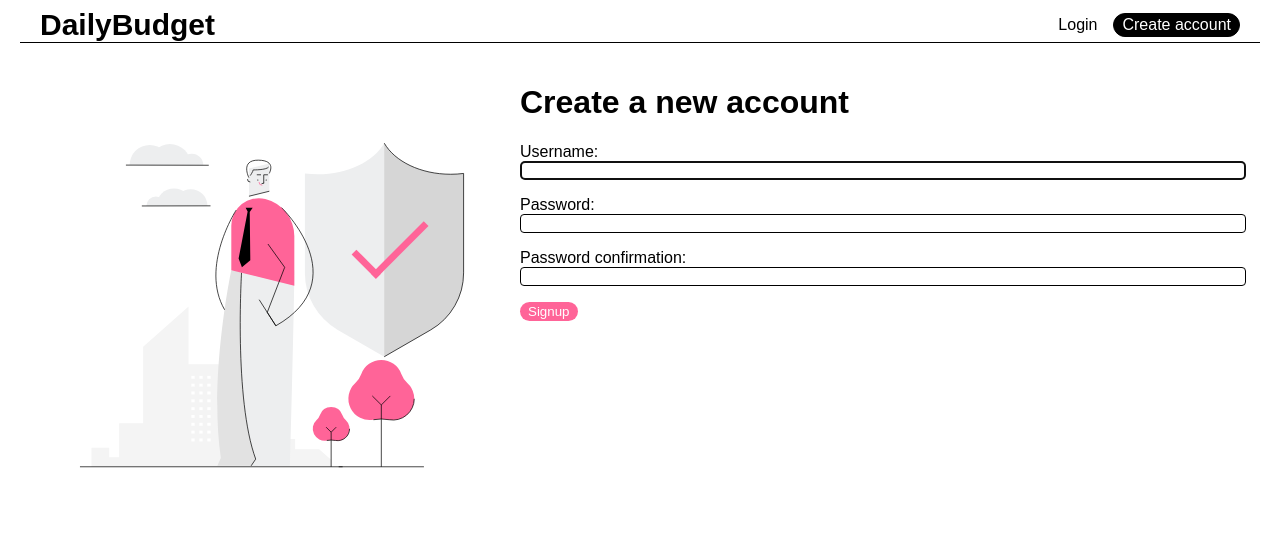
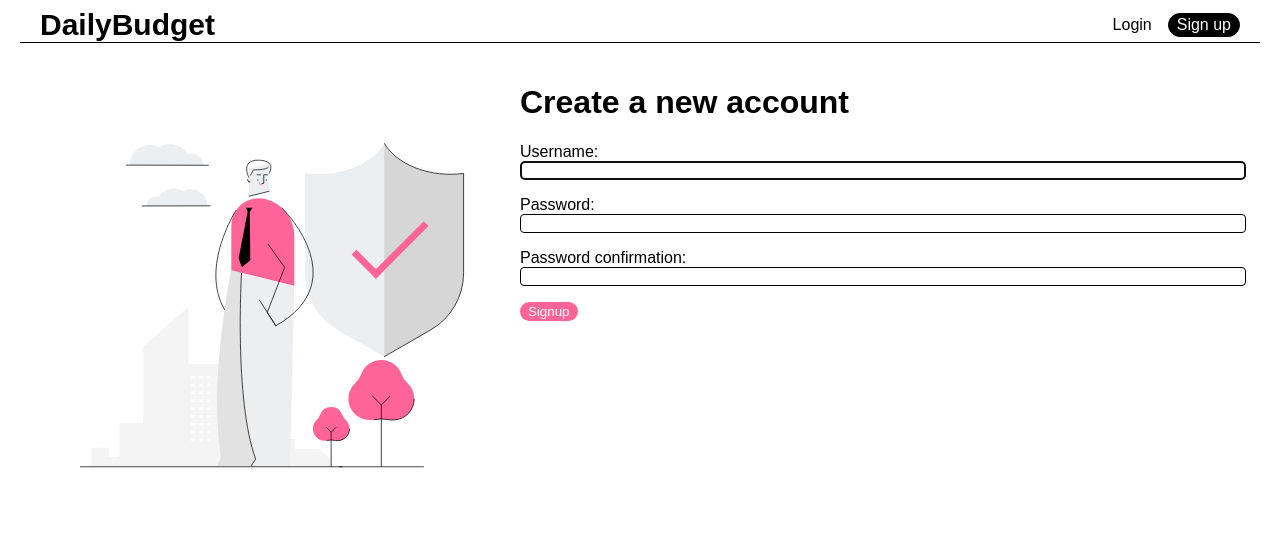
Before and after one commit to iteamurr/daily-budget, a Django app: page / in a window 1280 px wide. Shown: the top 542 px of the page. Run offline with Django 4.2, Linux system fonts and the light colour scheme; some libraries are stand-ins or nearby versions; some web fonts are replaced.

Commit message:
fix: minor changes

```diff
--- a/src/budget/services.py
+++ b/src/budget/services.py
@@ -41,6 +41,8 @@ def beautify_chart_data(data):
         else:
             chart[category.name] = float(category.sum)
 
+    chart = dict(sorted(chart.items(), key=lambda x: x[1], reverse=True))
+
     if other:
         chart["Other"] = other
 
--- a/src/budget/templates/budget/_blocks/navbar.html
+++ b/src/budget/templates/budget/_blocks/navbar.html
@@ -6,7 +6,7 @@
         <a class="calm-btn" href="{% url 'account:logout' %}">Logout</a>
       {% else %}
         <a class="calm-btn" href="{% url 'account:login' %}">Login</a>
-        <a class="call-to-action-btn" href="{% url 'account:create_account' %}">Create account</a>
+        <a class="call-to-action-btn" href="{% url 'account:create_account' %}">Sign up</a>
       {% endif %}
     </div>
   </div>
```
